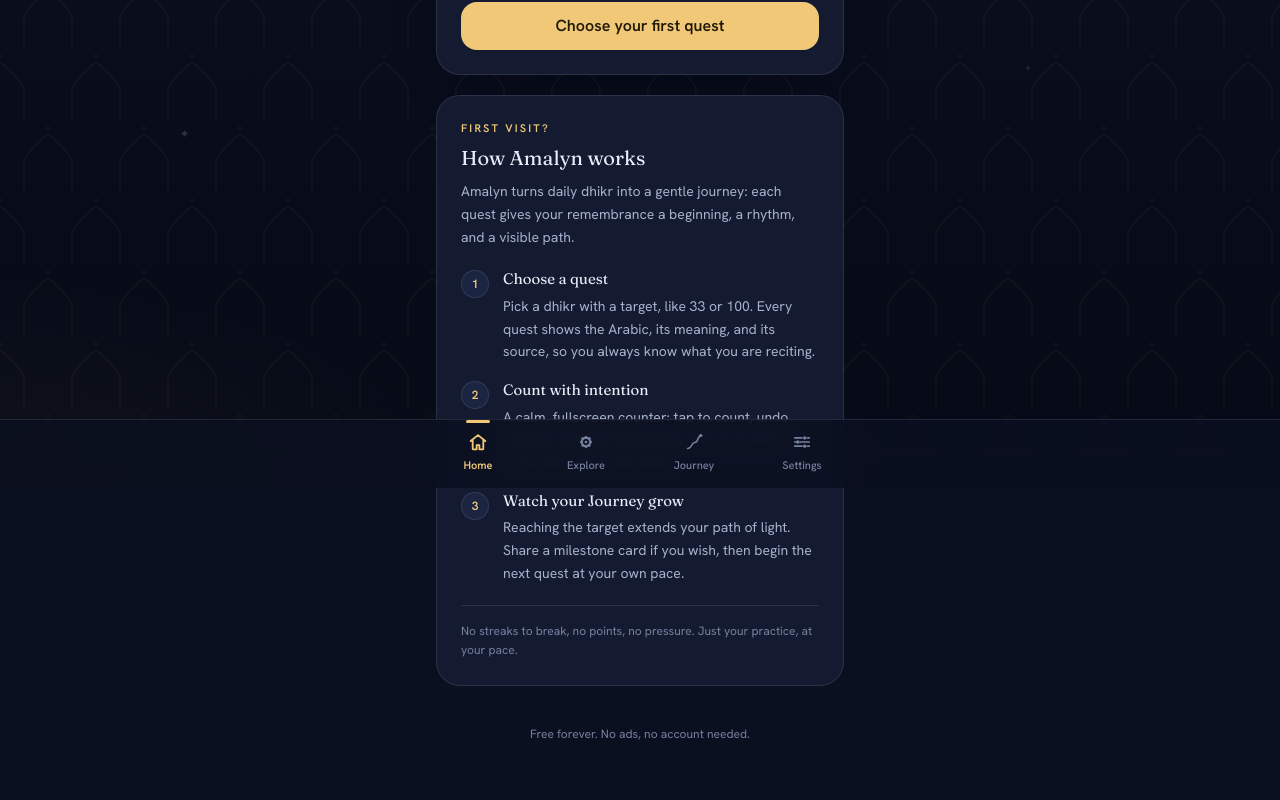
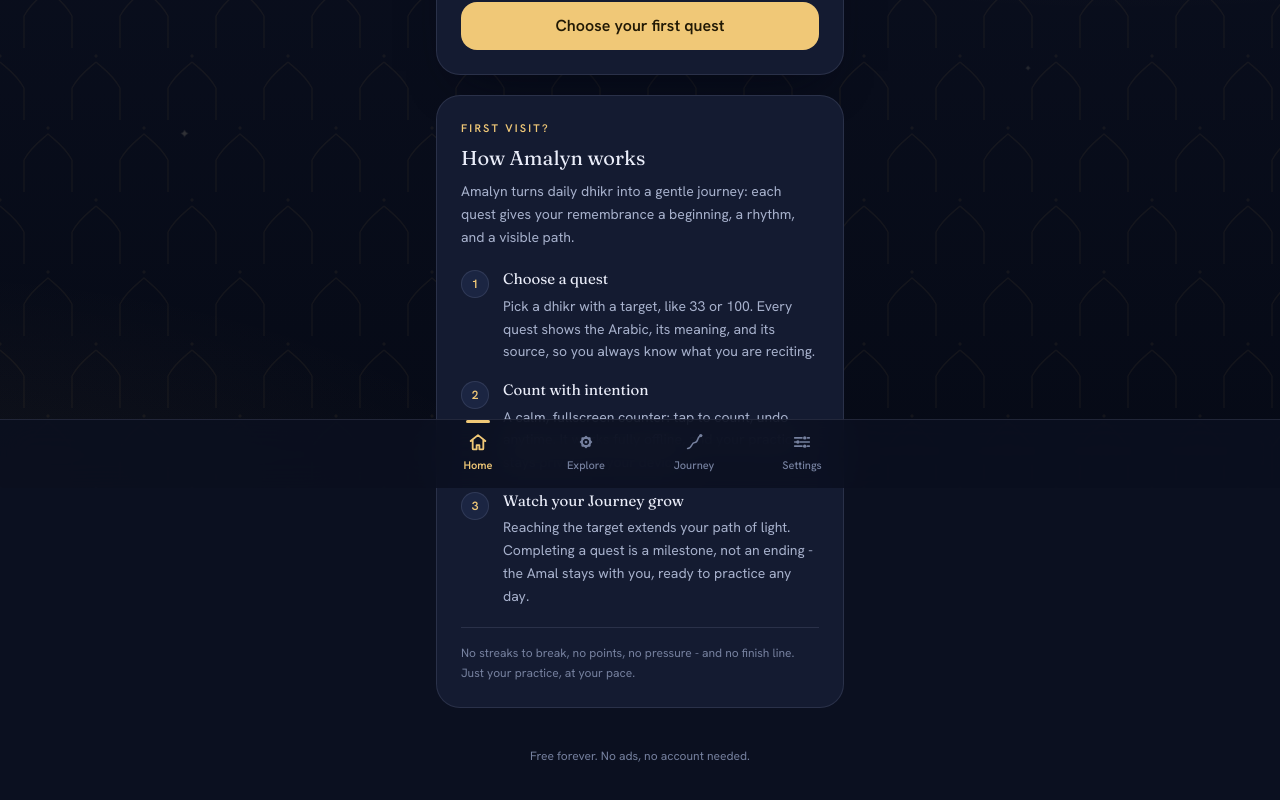
Before and after one commit to faiazhossain/islamic-quest, a Next.js app: page / in a window 1280 px wide. Shown: the part 312-1112 px from the top of the page. Built offline with nearby package versions, Linux system fonts and the light colour scheme; no server answers.

Commit message:
docs: teach the milestone-not-ending model on the landing copy
The first-visit explainer now says a completed quest is a milestone
and the Amal stays with you; closing line adds 'no finish line'.
Meta description and manifest description updated to match.

```diff
--- a/src/app/layout.tsx
+++ b/src/app/layout.tsx
@@ -26,7 +26,7 @@
     template: "%s — Amalyn",
   },
   description:
-    "A calm, offline-first Dhikr companion: choose a quest, count with intention, and grow a journey of light. Free forever.",
+    "A calm, offline-first Dhikr companion: guided quests mark your milestones, and every Amal stays with you for daily practice along a journey of light. Free forever.",
   manifest: "/manifest.webmanifest",
   icons: {
     apple: "/icons/apple-touch-icon.png",
--- a/src/app/page.tsx
+++ b/src/app/page.tsx
@@ -323,7 +323,7 @@
   },
   {
     title: "Watch your Journey grow",
-    body: "Reaching the target extends your path of light. Share a milestone card if you wish, then begin the next quest at your own pace.",
+    body: "Reaching the target extends your path of light. Completing a quest is a milestone, not an ending - the Amal stays with you, ready to practice any day.",
   },
 ];
 
@@ -368,8 +368,8 @@
           ))}
         </ol>
         <p className="mt-5 border-t border-line pt-4 text-xs leading-relaxed text-ink-3">
-          No streaks to break, no points, no pressure. Just your practice, at
-          your pace.
+          No streaks to break, no points, no pressure - and no finish line.
+          Just your practice, at your pace.
         </p>
       </div>
     </section>
```
Also changed, not shown: public/manifest.webmanifest.
